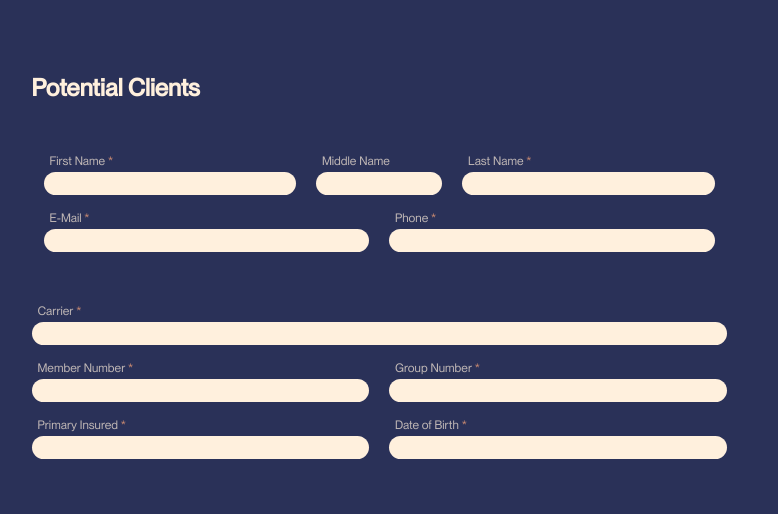
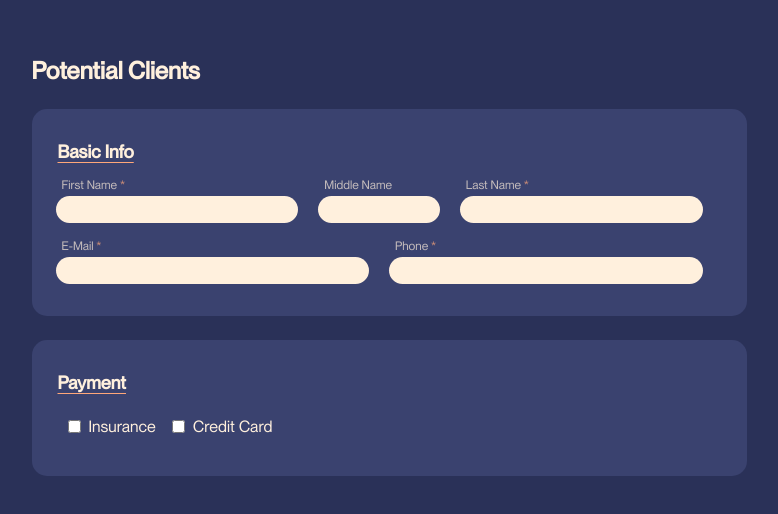
Before and after one commit to zackshersh/bhs-website, a React (Create React App) app: page /potential-client-form in a window 1280 px wide. Shown: the part 122-636 px from the top of the page, without its empty margins (251-1029 px from the left). Built offline with nearby package versions, Linux system fonts and the light colour scheme.

Commit message:
form payment type conditional

```diff
--- a/src/components/FormGroup.js
+++ b/src/components/FormGroup.js
@@ -1,8 +1,9 @@
 import React from 'react';
 
-function FormGroup({children}) {
+function FormGroup({children, title}) {
     return (
         <div className='Form-Group'>
+            { title ? <h5>{title}</h5> : null}
             {children}
         </div>
     );
--- a/src/components/FormPage.js
+++ b/src/components/FormPage.js
@@ -3,6 +3,7 @@ import React, { useState } from 'react';
 import "../form.css"
 import FormGroup from './FormGroup';
 import InputCont from './InputCont';
+import PaymentTypeSelect from './PaymentTypeSelect';
 import ____Spacer_____ from './Spacer';
 import TextInput from './TextInput';
 
@@ -28,6 +29,33 @@ function FormPage({display}) {
     const [reason, setReason] = useState("");
 
 
+
+    function generatePayOptions(){
+        switch(paymentType){
+            case "insurance":
+                return (
+                    <div>
+                        <InputCont>
+                            <TextInput title={"Carrier"} state={carrier} setter={setCarrier} required={true}/>
+                        </InputCont>
+                        <InputCont>
+                            <TextInput title={"Member Number"} state={memberNumber} setter={setMemberNumber} />
+                            <TextInput title={"Group Number"} state={groupNumber} setter={setGroupNumber} />
+                        </InputCont>
+                        <InputCont>
+                            <TextInput title={"Primary Insured"} state={primaryInsured} setter={setPrimaryInsured} />
+                            <TextInput title={"Date of Birth"} state={piDOB} setter={setPiDOB} />
+                        </InputCont>
+                    </div>
+                )
+            case "credit card":
+                return (
+                    <h1>credit card</h1>
+                )
+        }
+    }
+
+
     return (
         <div className='Form-Page'>
             <form>
@@ -35,31 +63,26 @@ function FormPage({display}) {
                     <h3>Potential Clients</h3>
                 </header>
                 <main>
-                    <FormGroup>
+                    <FormGroup title={"Basic Info"}>
                         <InputCont>
                             <TextInput title={"First Name"} state={firstName} setter={setFirstName} required={true}/>
                             <TextInput title={"Middle Name"} state={middleName} setter={setMiddleName} required={false} small={true}/>
                             <TextInput title={"Last Name"} state={lastName} setter={setLastName} required={true}/>
                         </InputCont>
                         <InputCont>
-                            <TextInput title={"E-Mail"} state={email} setter={setEmail} required={true}/>
+                            <TextInput type={"email"} title={"E-Mail"} state={email} setter={setEmail} required={true}/>
                             <TextInput title={"Phone"} state={phone} setter={setPhone} required={true}/>
                         </InputCont>
                     </FormGroup>
 
                     <____Spacer_____ height={2} />
 
-                    <InputCont>
-                        <TextInput title={"Carrier"} state={carrier} setter={setCarrier} required={true}/>
-                    </InputCont>
-                    <InputCont>
-                        <TextInput title={"Member Number"} state={memberNumber} setter={setMemberNumber} required={true}/>
-                        <TextInput title={"Group Number"} state={groupNumber} setter={setGroupNumber} required={true}/>
-                    </InputCont>
-                    <InputCont>
-                        <TextInput title={"Primary Insured"} state={primaryInsured} setter={setPrimaryInsured} required={true}/>
-                        <TextInput title={"Date of Birth"} state={piDOB} setter={setPiDOB} required={true}/>
-                    </InputCont>
+                    <FormGroup title={"Payment"}>
+                        <InputCont>
+                            <PaymentTypeSelect state={paymentType} setter={setPaymentType} />
+                        </InputCont>
+                        {generatePayOptions()}
+                    </FormGroup>
 
                 </main>
 
--- /dev/null
+++ b/src/components/PaymentTypeSelect.js
@@ -0,0 +1,24 @@
+import React from 'react';
+
+function PaymentTypeSelect({state, setter}) {
+
+    const handleCheckbox = (e) => {
+        setter(e.target.getAttribute("val"));
+    }
+
+
+    return (
+        <div className='Payment-Type'>
+            <div>
+                <input val={"insurance"} onChange={handleCheckbox} checked={state == "insurance"} type="checkbox"></input>
+                <label>Insurance</label>
+            </div>
+            <div>
+                <input  val={"credit card"} onChange={handleCheckbox} checked={state == "credit card"} type="checkbox"></input>
+                <label>Credit Card</label>
+            </div>
+        </div>
+    );
+}
+
+export default PaymentTypeSelect;
--- a/src/components/TextInput.js
+++ b/src/components/TextInput.js
@@ -1,6 +1,6 @@
 import React from 'react';
 
-function TextInput({title, state, setter, required, small}) {
+function TextInput({title, state, setter, required, small, type}) {
 
     const handler = (e) => {
         setter(e.target.value);
@@ -13,7 +13,7 @@ function TextInput({title, state, setter, required, small}) {
     return (
         <div style={style} className='Text-Input'>
             <p>{title}{required ? <span> *</span>:""}</p>
-            <input value={state} onChange={handler}></input>
+            <input type={type ? type : null} value={state} onChange={handler}></input>
         </div>
     );
 }
--- a/src/form.css
+++ b/src/form.css
@@ -20,8 +20,18 @@
 }
 
 .Form-Group {
-    padding: 12px;
+    padding: 24px;
+    background-color: var(--dark-2);
+    border-radius: 15px;
+}
 
+.Form-Group > h5 {
+    font-family: "Montreal Medium";
+    font-size: 18px;
+    margin: 8px 2px;
+    text-decoration: underline;
+    text-underline-offset: 4px;
+    text-decoration-color: var(--accent);
 }
 
 .Input-Cont {
@@ -32,14 +42,14 @@
 
 .Text-Input {
     width: 100%;
-    margin: 16px 20px 0 0;
+    margin: 8px 20px 8px 0;
 }
 
 .Text-Input > input {
     margin-top: 4px;
     background-color: var(--light);
     color: var(--dark);
-    padding: 4px 12px;
+    padding: 6px 12px;
     border-radius: 50px;
     border: none;
     width: 100%;
@@ -60,3 +70,24 @@
 .Spacer {
     min-width: 100%;
 }
+
+
+.Payment-Type {
+    display: flex;
+    margin: 12px;
+}
+
+.Payment-Type > div {
+    margin: 4px 16px 4px 0px;
+    display: flex;
+    align-items: center;
+}
+
+.Payment-Type > div > label {
+    margin-left: 8px;
+    font-family: "Montreal";
+}
+
+.Payment-Type > div > input {
+
+}
--- a/src/main.css
+++ b/src/main.css
@@ -1,7 +1,7 @@
 
 :root {
     --dark: #2A3158;
-    --dark-2: #3c457a;
+    --dark-2: #3a426f;
     --light: #FFF0DD;
     --light-2: #FAE6CC;
     --light-3: #c5ae8f;
```
